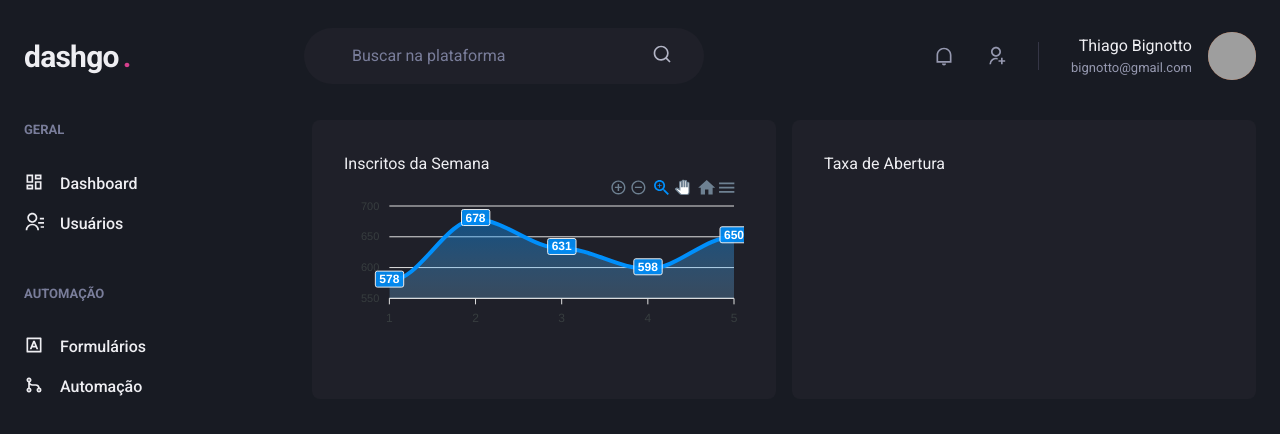
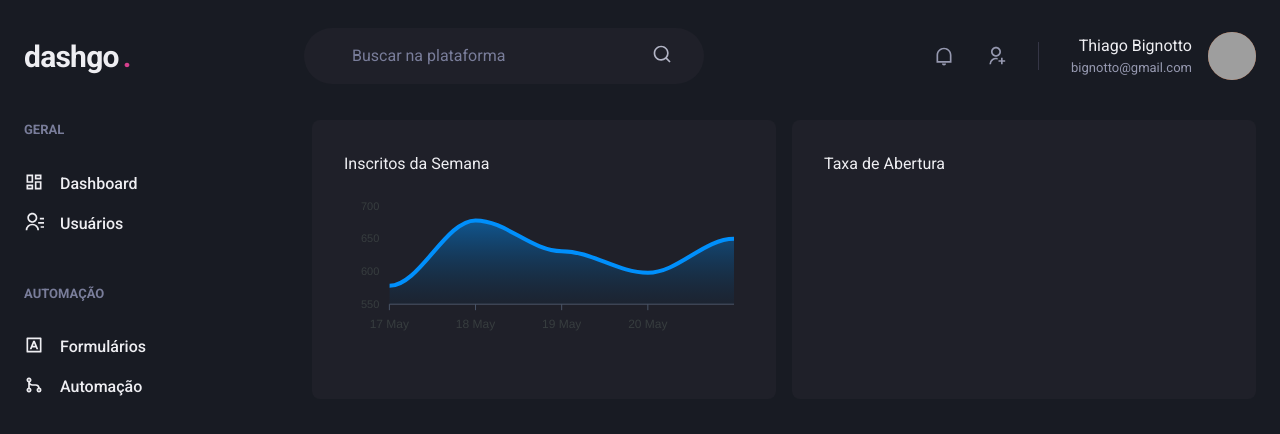
Before and after one commit to Bignotto/ignite-react-next-dashgo, a Next.js app: page /dashboard in a window 1280 px wide. Shown: the top 434 px of the page. Built offline with nearby package versions, Linux system fonts and the light colour scheme; grey boxes are pictures that could not be loaded.

Commit message:
configured chart

```diff
--- a/src/pages/dashboard.tsx
+++ b/src/pages/dashboard.tsx
@@ -1,11 +1,55 @@
-import { Flex, SimpleGrid, Box, Text } from "@chakra-ui/react";
+import { Flex, SimpleGrid, Box, Text, theme } from "@chakra-ui/react";
 import { Header } from "../components/Header";
 import { Sidebar } from "../components/Sidebar";
 import dynamic from "next/dynamic";
+import { ApexOptions } from "apexcharts";
 
 const Chart = dynamic(() => import("react-apexcharts"), { ssr: false });
 
-const options = {};
+const options: ApexOptions = {
+  chart: {
+    toolbar: {
+      show: false,
+    },
+    zoom: {
+      enabled: false,
+    },
+  },
+  grid: {
+    show: false,
+  },
+  dataLabels: {
+    enabled: false,
+  },
+  tooltip: {
+    enabled: false,
+  },
+  xaxis: {
+    type: "datetime",
+    axisBorder: {
+      color: theme.colors.gray[600],
+    },
+    axisTicks: {
+      color: theme.colors.gray[600],
+    },
+    categories: [
+      "2021-05-17T00:00:00.000Z",
+      "2021-05-18T00:00:00.000Z",
+      "2021-05-19T00:00:00.000Z",
+      "2021-05-20T00:00:00.000Z",
+      "2021-05-21T00:00:00.000Z",
+    ],
+  },
+  fill: {
+    opacity: 0.3,
+    type: "gradient",
+    gradient: {
+      shade: "dark",
+      opacityTo: 0.3,
+      opacityFrom: 0.7,
+    },
+  },
+};
 
 const series = [{ name: "series1", data: [578, 678, 631, 598, 650] }];
 
```
